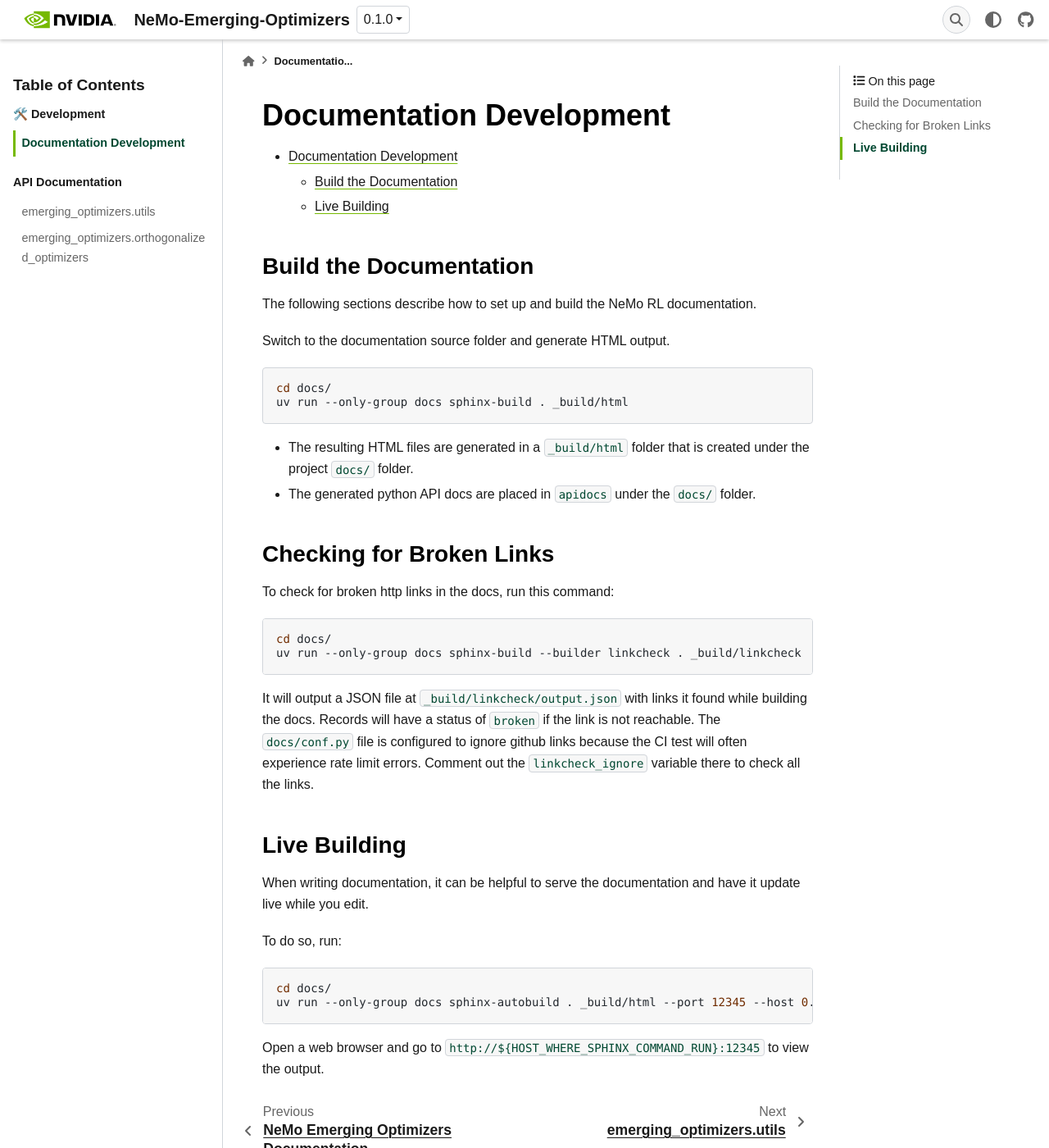
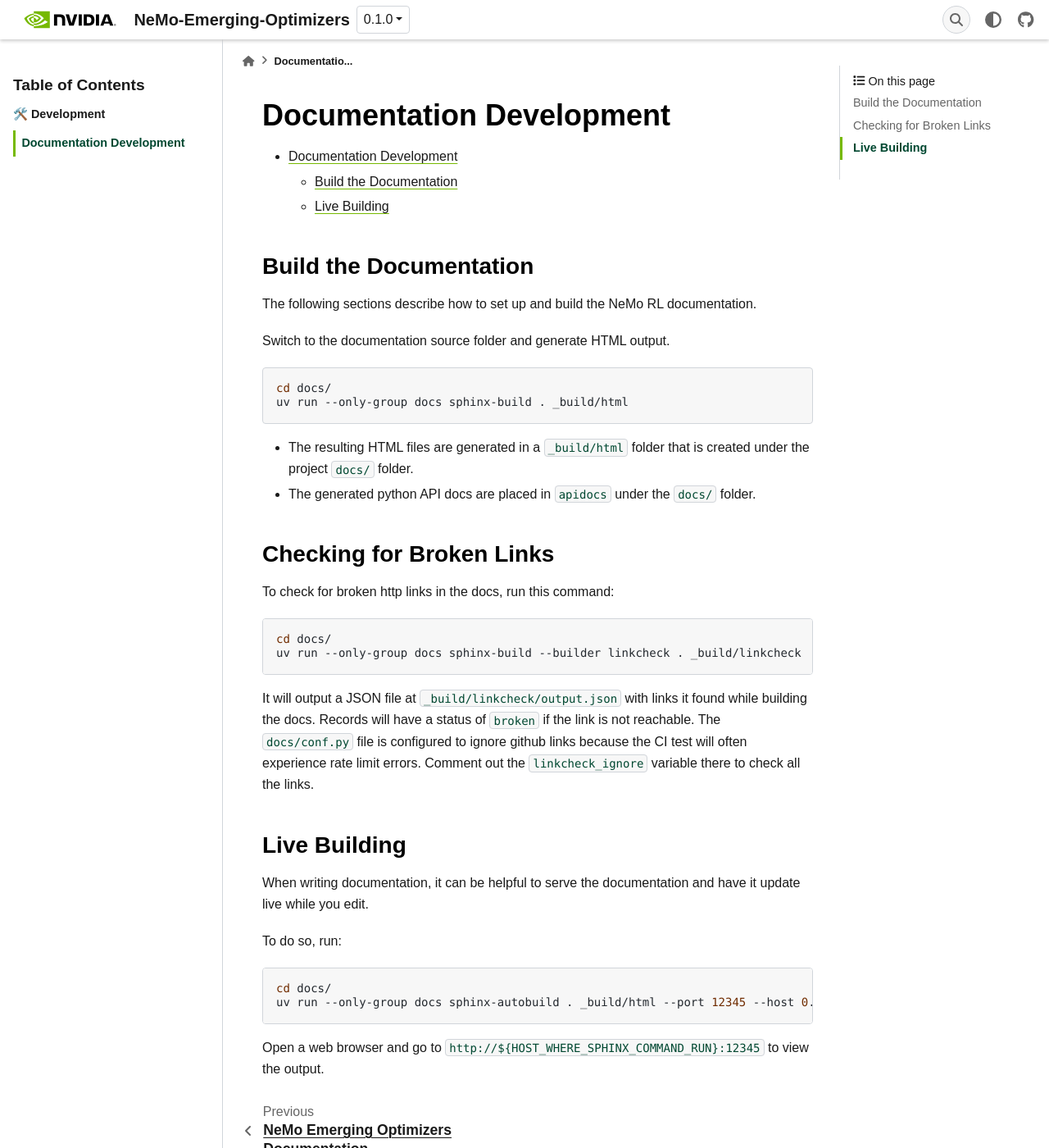
Before and after one commit to NVIDIA-NeMo/Emerging-Optimizers, a Sphinx documentation site: the page built from docs/documentation.md, in a window 1280 px wide and 1400 px high. Shown: the whole window at 82% size. Built offline with Sphinx 7.4.7, drawn with Linux system fonts in a browser that asks for light colours; some web fonts are replaced; formulas are drawn with MathJax 3; pages that are not in the unit, such as notebooks, are missing from menus.

````diff
--- a/docs/conf.py
+++ b/docs/conf.py
@@ -48,7 +48,6 @@ extensions = [
     "sphinx.ext.todo",
     "sphinx.ext.coverage",
     "sphinx.ext.autosectionlabel",
-    "sphinx_panels",
     "sphinx.ext.linkcode",
 ]
 
--- a/docs/index.md
+++ b/docs/index.md
@@ -34,12 +34,5 @@ Coming soon.
 :hidden:
 
 documentation.md
+apidocs/index.md
 ```
-
-```{toctree}
-:caption: API Documentation
-:hidden:
-
-utils.md
-orthogonalized-optimizers.md
-```
````
Also changed, not shown: docs/orthogonalized-optimizers.md (deleted, +0 -32 lines), docs/utils.md (deleted, +0 -26 lines).
